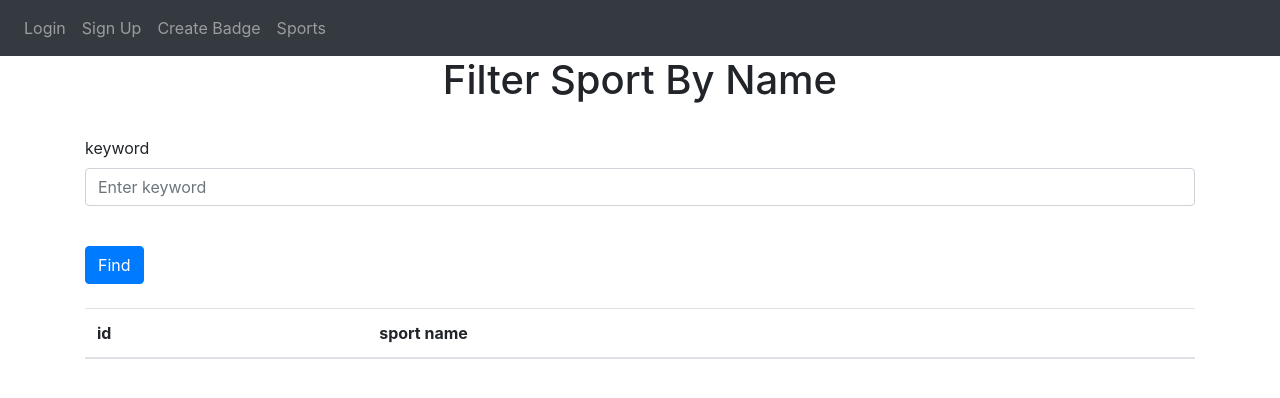
After one commit to bounswe/2021SpringGroup6, a Flask app: page /sports/ in a window 1280 px wide. The commit adds this page. Shown: the top 398 px of the page. Run offline with Flask 2, Linux system fonts and the light colour scheme; lists and menus that the app fills with data are empty; some libraries are stand-ins or nearby versions.

Commit message:
Sports frontend created

```diff
--- a/practice-app/website/templates/base.html
+++ b/practice-app/website/templates/base.html
@@ -38,11 +38,15 @@
           <a class="nav-item nav-link" id="home" href="/">Home</a>
           <a class="nav-item nav-link" id="logout" href="/logout">Logout</a>
           <a class="nav-item nav-link" id="badge" href="/badge">Create Badge</a>
-          <a class="nav-item nav-link" id="logout" href="/create_event">Create Event</a>
+          <a class="nav-item nav-link" id="logout" href="/create_event"
+            >Create Event</a
+          >
+          <a class="nav-item nav-link" id="badge" href="/sports">Sports</a>
           {% else %}
           <a class="nav-item nav-link" id="login" href="/login">Login</a>
           <a class="nav-item nav-link" id="signUp" href="/sign-up">Sign Up</a>
           <a class="nav-item nav-link" id="badge" href="/badge">Create Badge</a>
+          <a class="nav-item nav-link" id="badge" href="/sports">Sports</a>
           {% endif %}
         </div>
       </div>
--- /dev/null
+++ b/practice-app/website/templates/sports.html
@@ -0,0 +1,36 @@
+{% extends "base.html" %} {% block title %} Sports {% endblock %} {% block
+content %}
+<h1 align="center">Filter Sport By Name</h1>
+<br />
+<form method="POST">
+  <div class="form-group">
+    <label for="keyword">keyword</label>
+    <input
+      type="text"
+      class="form-control"
+      id="keyword"
+      name="keyword"
+      placeholder="Enter keyword"
+      required
+    />
+  </div>
+  <br />
+  <button type="submit" class="btn btn-primary">Find</button>
+</form>
+<br>
+<table class="table">
+  <thead>
+    <tr>
+      <th scope="col">id</th>
+      <th scope="col">sport name</th>
+    </tr>
+  </thead>
+  {% for item in items %}
+  <tr>
+    <td>{{item['id']}}</td>
+    <td>{{item['sport']}}</td>
+  </tr>
+  {% endfor %}
+</table>
+
+{% endblock %}
--- a/practice-app/website/views.py
+++ b/practice-app/website/views.py
@@ -71,3 +71,20 @@ def create_event():
             flash('Error Occured, Try Again Later', category='error')
 
     return render_template("create_event.html", user= current_user, sports=sports)
+
+@views.route('sports/', methods=['POST','GET'])
+def sports_page():
+    if request.method == 'POST':
+        keyword = request.form.get('keyword')
+
+        req = "http://127.0.0.1:5000/api/v1.0/sports?keyword=" + keyword
+        headers = {'Content-type': 'application/json'}
+        response = requests.get(req, headers=headers)
+        items = response.json()['sports']
+
+        if response.status_code == 200:
+            return render_template("sports.html", user= current_user, items=items)
+        else:
+            flash('Some Error Occured', category='error')
+
+    return render_template("sports.html", user= current_user, items=[])
```
